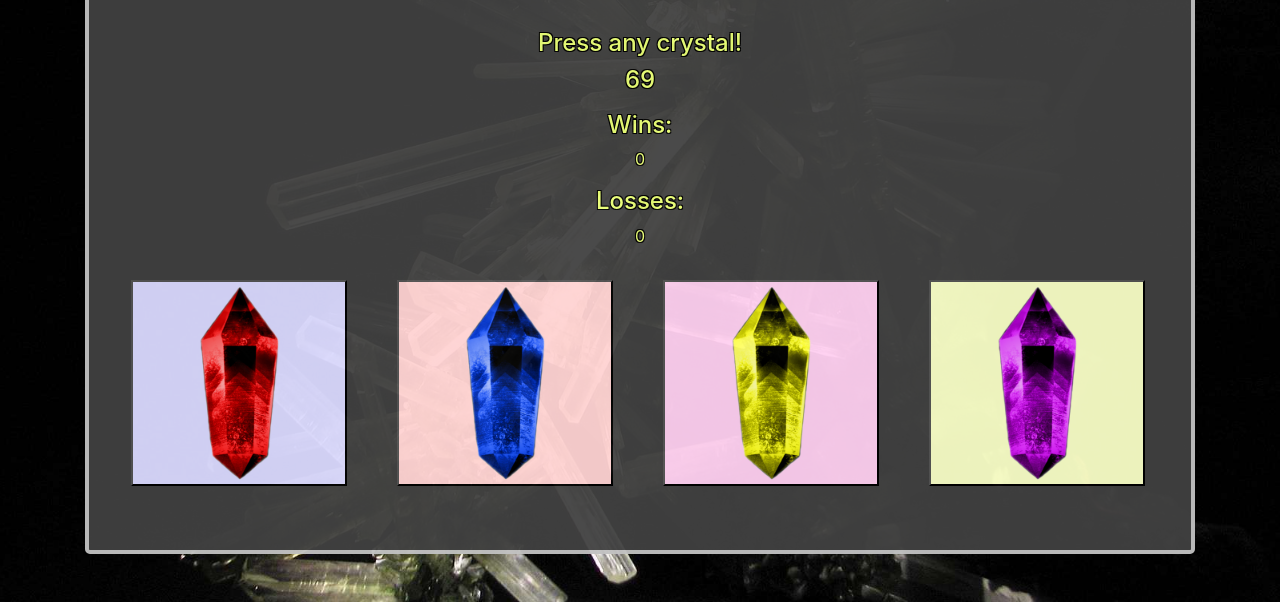
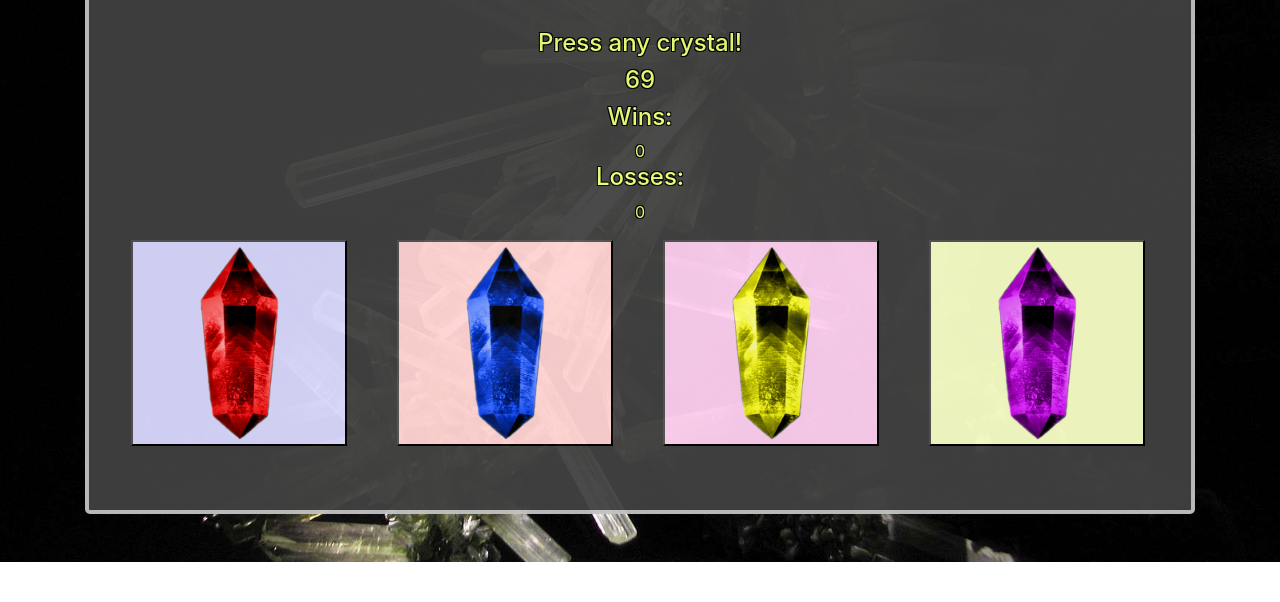
Before and after one commit to BrockH14/CrystalCollector-Game, a plain HTML site: page Index.html in a window 1280 px wide. Shown: the part 215-817 px from the top of the page. Drawn offline with nearby package versions, Linux system fonts and the light colour scheme.

Commit message:
Trouble shooting test eliminated google text link

```diff
--- a/Index.html
+++ b/Index.html
@@ -6,7 +6,6 @@
     <title>CrystalCollectingGame</title>
     <link rel="stylesheet" href="./assets/css/style.css">
     <link rel="stylesheet" href="https://stackpath.bootstrapcdn.com/bootstrap/4.3.1/css/bootstrap.min.css" integrity="sha384-ggOyR0iXCbMQv3Xipma34MD+dH/1fQ784/j6cY/iJTQUOhcWr7x9JvoRxT2MZw1T" crossorigin="anonymous">
-    <link href="https://fonts.googleapis.com/css?family=M+PLUS+Rounded+1c&display=swap" rel="stylesheet">
     <script  src="https://code.jquery.com/jquery-3.4.1.js" integrity="sha256-WpOohJOqMqqyKL9FccASB9O0KwACQJpFTUBLTYOVvVU=" crossorigin="anonymous"></script>
 </head>
 
@@ -27,8 +26,8 @@
                     <h4 id="start">Press any crystal!</h4>
                     <h4 id="RandomNumber"></h4>
                     <h4 id="UserGuess"></h4>
-                    <p><h4>Wins:</h4><span id="Wins"></span></p>
-                    <p><h4>Losses:</h4><span id="Losses"></span></p>
+                    <h4>Wins:</h4><span id="Wins"></span>
+                    <h4>Losses:</h4><span id="Losses"></span>
                 </div>
             </div>
             <div class="row">
@@ -38,7 +37,6 @@
                 <button class="col-2.5 amet bt"><img src="./assets/images/Amethyst.png" alt="..."></button>
             </div>
         </div>
-
     </div>
 
 <script src="./assets/javascript/game.js"></script>
--- a/assets/css/style.css
+++ b/assets/css/style.css
@@ -38,5 +38,5 @@ h1{
     font-size: 60px;
 }
 h4 {
-    font-size: 40px;
+    font-size: 55px;
 }
```
